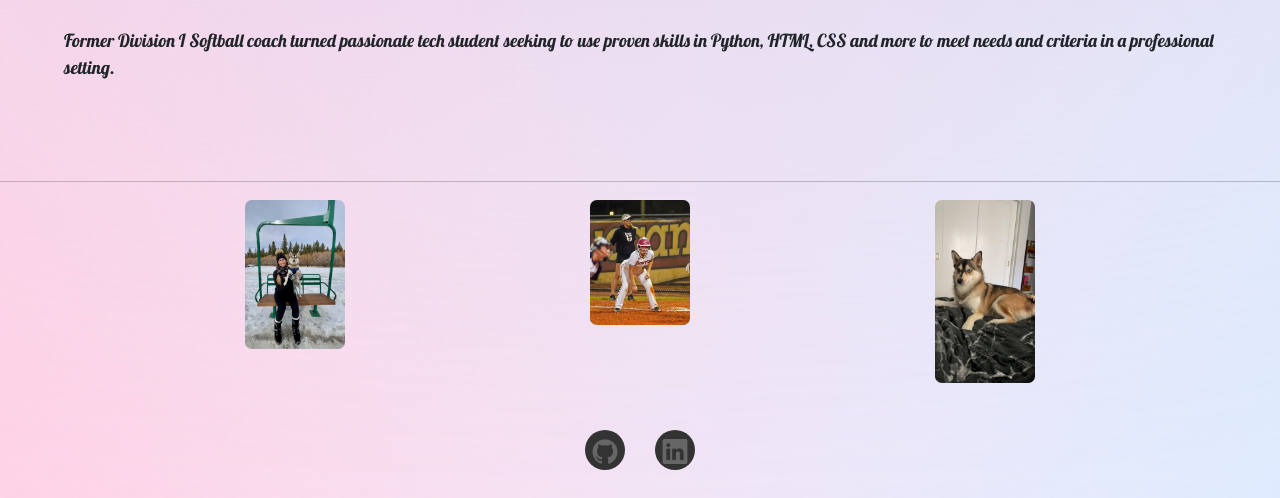
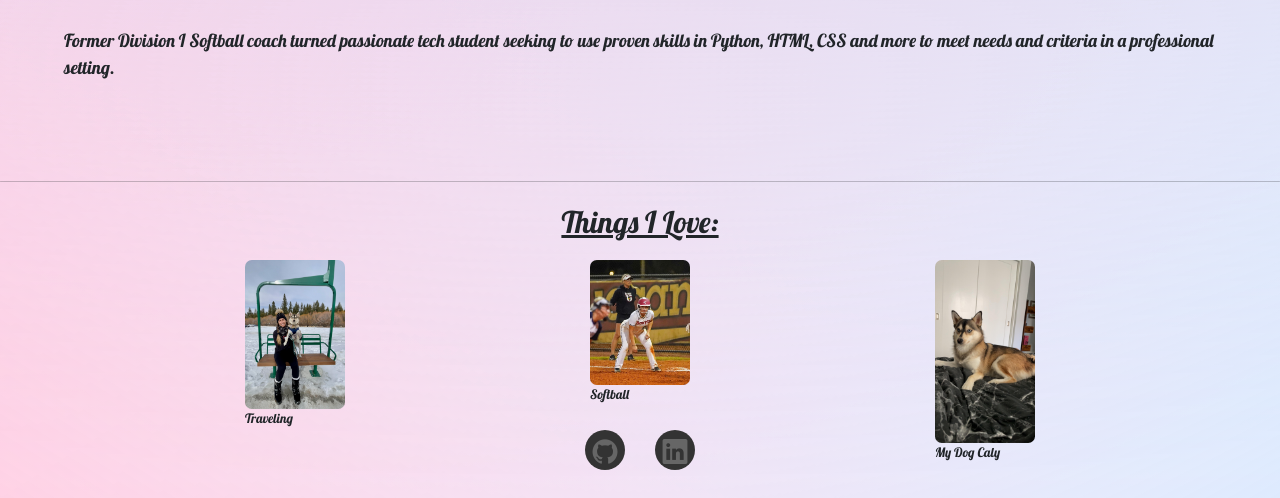
Before and after one commit to Soapie14/Projects, a Flask app: page / in a window 1280 px wide. Shown: the part 302-800 px from the top of the page. Run offline with Flask 3, Linux system fonts and the light colour scheme.

Commit message:
added image captions, needs formatting

```diff
--- a/portfolio/flask_app/static/style.css
+++ b/portfolio/flask_app/static/style.css
@@ -82,6 +82,14 @@ body {
 
 /* *============ IMAGES ============* */
 
+.photo_description {
+    display: flex;
+    justify-content: center;
+    font-size: 30px;
+    margin-bottom: 15px;
+}
+
+
 .images {
     display: flex;
     justify-content: space-evenly;
@@ -92,6 +100,7 @@ body {
 
 
 /* *****************************TEST********************** */
+
 
 
 /* *============ SOCIALS ============* */
--- a/portfolio/flask_app/templates/index.html
+++ b/portfolio/flask_app/templates/index.html
@@ -71,15 +71,22 @@
             <hr class="rounded">
         </div>
 
+        <div class="information">
+            <div class="photo_description"> <u>Things I Love:</u> </div>
+        </div>
+
         <div class="images">
             <div class="photoSection">
-                <img class= "rounded" src="../static/images/bigbear.jpg" alt="Test Image" style="max-width: 100px;" />
+                <img class="rounded" src="../static/images/bigbear.jpg" alt="Test Image" style="max-width: 100px;" />
+                <p style="max-width: 100px; font-size: small;">Traveling</p>
             </div>
             <div class="photoSection">
-            <img class= "rounded" src="../static/images/barrycoaching.jpg" alt="coaching" style="max-width: 100px;" >
+                <img class="rounded" src="../static/images/barrycoaching.jpg" alt="coaching" style="max-width: 100px;">
+                <p style="max-width: 100px; font-size: small;">Softball</p>
             </div>
             <div class="photoSection">
-            <img class= "rounded" src="../static/images/Caly.jpg" alt="Caly test image" style="max-width: 100px;" />
+                <img class="rounded" src="../static/images/Caly.jpg" alt="Caly test image" style="max-width: 100px;" />
+                <p style="max-width: 100px; font-size: small;">My Dog Caly</p>
             </div>
         </div>
 
```
